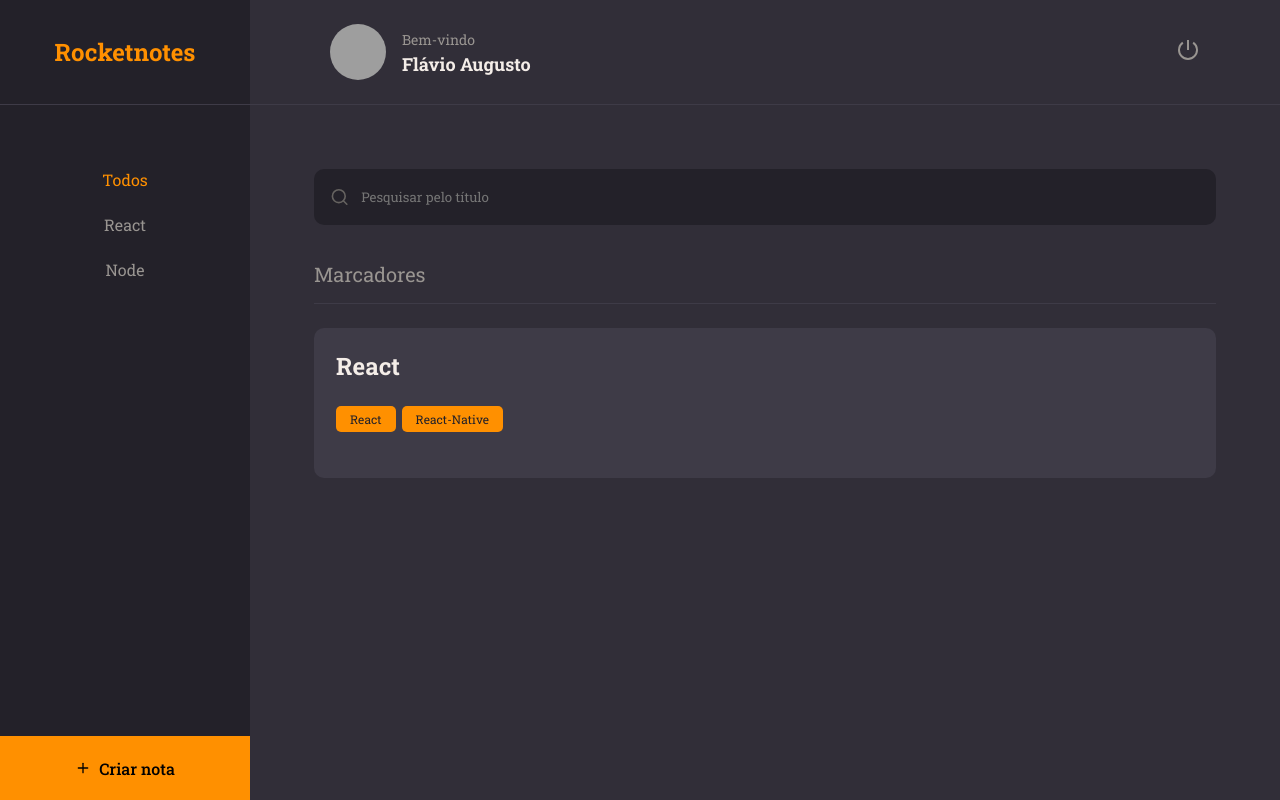
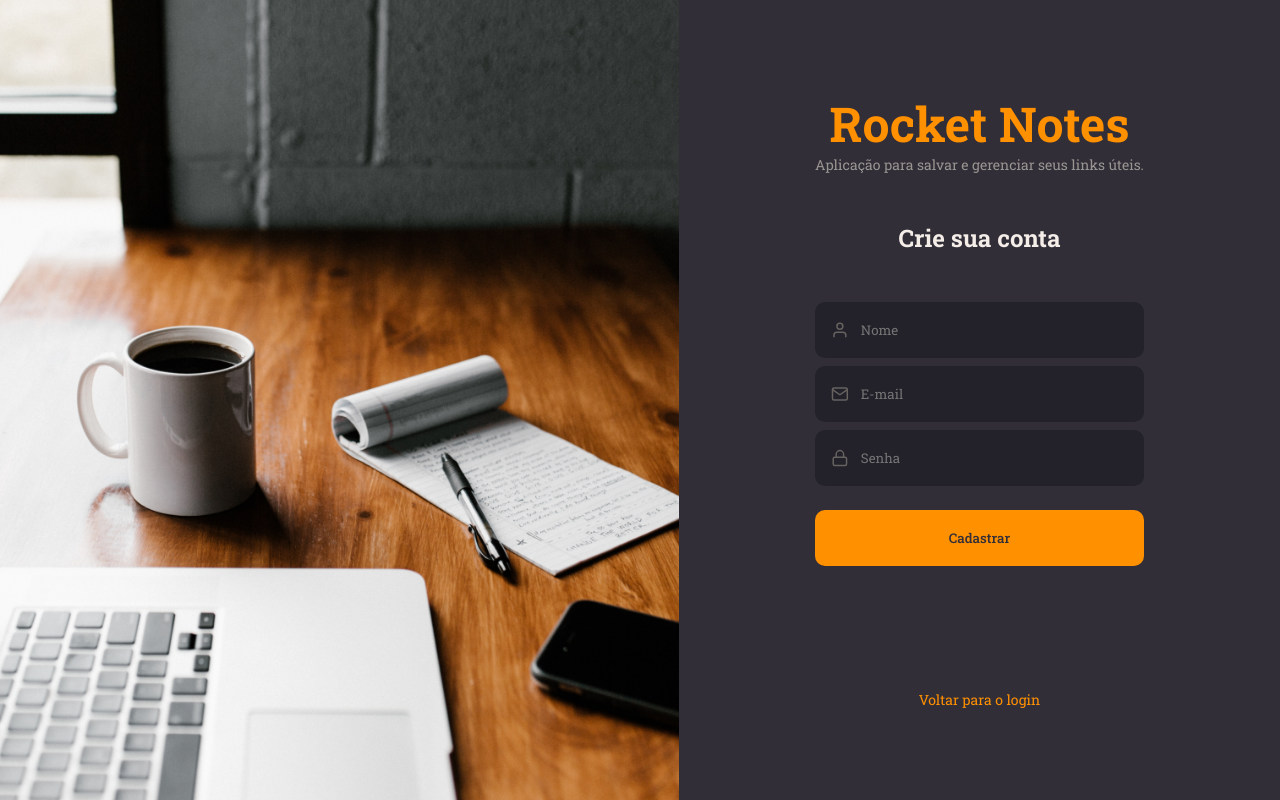
Before and after one commit to flavioaugusto1/frontend-rocketnotes, a React (Vite) app: page / in a window 1280 px wide. Built offline with nearby package versions, Linux system fonts and the light colour scheme; grey boxes are pictures that could not be loaded.

Commit message:
created signin and signup screen

```diff
--- a/src/main.jsx
+++ b/src/main.jsx
@@ -1,6 +1,6 @@
 import React from "react";
 import ReactDOM from "react-dom/client";
-import { Home } from "./pages/Home";
+import { SignUp } from "./pages/SignUp";
 import { ThemeProvider } from "styled-components";
 
 import GlobalStyles from "./styles/global";
@@ -10,7 +10,7 @@
   <React.StrictMode>
     <ThemeProvider theme={theme}>
       <GlobalStyles />
-      <Home />
+      <SignUp />
     </ThemeProvider>
   </React.StrictMode>
 );
--- /dev/null
+++ b/src/pages/SignIn/styles.js
@@ -0,0 +1,48 @@
+import { styled } from "styled-components";
+import backgroundImg from "../../assets/background-signin.png"
+
+export const Container = styled.div`
+  height: 100vh;
+
+  display: flex;
+  align-items: stretch;
+`;
+
+export const Form = styled.form `
+
+  padding: 0 13.6rem;
+  display: flex;
+  flex-direction: column;
+  justify-content: center;
+  align-items: center;
+  text-align: center;
+
+  > h1 {
+    font-size: 4.8rem;
+    color: ${({ theme }) => theme.COLORS.ORANGE};
+  }
+
+  > h2 {
+    font-size: 2.4rem;
+    margin: 4.8rem 0;
+  }
+
+  > p {
+    font-size: 1.4rem;
+    color: ${({ theme }) => theme.COLORS.GRAY_100};
+  }
+
+  > a {
+    font-size: 1.4rem;
+    color: ${({ theme }) => theme.COLORS.ORANGE};
+
+    margin-top: 12.4rem;
+  }
+
+`;
+
+export const Background = styled.div`
+  flex: 1;
+  background: url(${backgroundImg}) no-repeat center;
+  background-size: cover;
+`;
--- /dev/null
+++ b/src/pages/SignUp/index.jsx
@@ -0,0 +1,28 @@
+import { Container, Form, Background } from "./styles";
+import { Input } from "../../components/Input";
+import { Button } from "../../components/Button";
+import { FiUser, FiMail, FiLock } from "react-icons/fi";
+
+export function SignUp() {
+  return (
+    <Container>
+      <Background />
+      <Form>
+        <h1>Rocket Notes</h1>
+        <p>Aplicação para salvar e gerenciar seus links úteis.</p>
+
+        <h2>Crie sua conta</h2>
+
+        <Input placeholder="Nome" type="text" icon={FiUser} />
+
+        <Input placeholder="E-mail" type="text" icon={FiMail} />
+
+        <Input placeholder="Senha" type="password" icon={FiLock} />
+
+        <Button title="Cadastrar"/>
+        <a href="#">Voltar para o login</a>
+
+      </Form>
+    </Container>
+  );
+}
--- /dev/null
+++ b/src/pages/SignUp/styles.js
@@ -0,0 +1,47 @@
+import { styled } from "styled-components";
+import backgroundImg from "../../assets/background-signin.png"
+
+export const Container = styled.div`
+  height: 100vh;
+
+  display: flex;
+  align-items: stretch;
+`;
+
+export const Form = styled.form `
+  padding: 0 13.6rem;
+  display: flex;
+  flex-direction: column;
+  justify-content: center;
+  align-items: center;
+  text-align: center;
+
+  > h1 {
+    font-size: 4.8rem;
+    color: ${({ theme }) => theme.COLORS.ORANGE};
+  }
+
+  > h2 {
+    font-size: 2.4rem;
+    margin: 4.8rem 0;
+  }
+
+  > p {
+    font-size: 1.4rem;
+    color: ${({ theme }) => theme.COLORS.GRAY_100};
+  }
+
+  > a {
+    font-size: 1.4rem;
+    color: ${({ theme }) => theme.COLORS.ORANGE};
+
+    margin-top: 12.4rem;
+  }
+
+`;
+
+export const Background = styled.div`
+  flex: 1;
+  background: url(${backgroundImg}) no-repeat center;
+  background-size: cover;
+`;
```
Also changed, not shown: src/pages/SignIn/index.jsx (added, +27 -0 lines), src/assets/background-signin.png (added).
